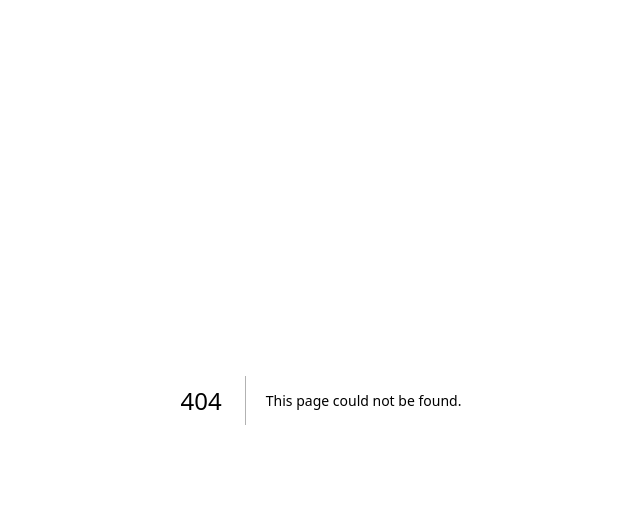
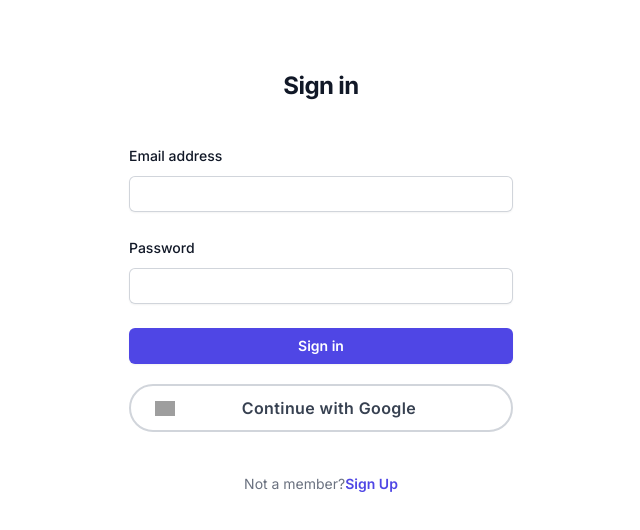
Before and after one commit to Ajeet-coder/Next13-POC, a Next.js app: page /login in a window 1280 px wide. Before the commit this address had no page. Shown: the top 530 px of the page, without its empty margins (319-959 px from the left). Built offline with nearby package versions, Linux system fonts and the light colour scheme; grey boxes are pictures that could not be loaded.

Commit message:
login page added

```diff
--- a/package.json
+++ b/package.json
@@ -13,10 +13,12 @@
     "@types/react": "18.2.8",
     "@types/react-dom": "18.2.4",
     "autoprefixer": "10.4.14",
+    "axios": "^1.4.0",
     "eslint": "8.42.0",
     "eslint-config-next": "13.4.4",
     "lodash": "^4.17.21",
     "next": "13.4.4",
+    "next-auth": "^4.22.1",
     "postcss": "8.4.24",
     "react": "18.2.0",
     "react-dom": "18.2.0",
--- /dev/null
+++ b/src/app/(auth)/login/page.tsx
@@ -0,0 +1,5 @@
+import { LoginForm } from "@/app/components/LoginForm";
+
+export default function Login() {
+  return <LoginForm />;
+}
--- /dev/null
+++ b/src/app/api/auth/[...nextauth]/route.ts
@@ -0,0 +1,61 @@
+import axios from "@/app/lib/axios";
+import type { NextAuthOptions } from "next-auth";
+import nextAuth from "next-auth";
+import CredentialsProvider from "next-auth/providers/credentials";
+import GoogleProvider from "next-auth/providers/google";
+
+export const authOptions: NextAuthOptions = {
+  pages: {
+    signIn: "/login",
+  },
+  session: {
+    strategy: "jwt",
+    maxAge: 60,
+  },
+  providers: [
+    GoogleProvider({
+      clientId: process.env.GOOGLE_CLIENT_ID as string,
+      clientSecret: process.env.GOOGLE_CLIENT_SECRET as string,
+      authorization: {
+        params: {
+          prompt: "consent",
+          access_type: "offline",
+          response_type: "code",
+        },
+      },
+    }),
+    CredentialsProvider({
+      name: "Sign in",
+      credentials: {
+        email: {
+          label: "Email",
+          type: "email",
+        },
+        password: { label: "Password", type: "password" },
+      },
+      async authorize(credentials) {
+        const res = await axios.post("auth/login", {
+          email: credentials?.email,
+          password: credentials?.password,
+        });
+        const user = res.data;
+        if (user) {
+          return user;
+        } else {
+          return null;
+        }
+      },
+    }),
+  ],
+  callbacks: {
+    async jwt({ token, user }) {
+      return { ...token, ...user };
+    },
+    async session({ session, token, user }) {
+      session.user = token;
+      return session;
+    },
+  },
+};
+const handler = nextAuth(authOptions);
+export { handler as GET, handler as POST };
--- /dev/null
+++ b/src/app/components/LoginForm.tsx
@@ -0,0 +1,133 @@
+"use client";
+import { signIn } from "next-auth/react";
+import Image from "next/image";
+import Link from "next/link";
+import { useRouter, useSearchParams } from "next/navigation";
+import React, { useState } from "react";
+
+export const LoginForm = () => {
+  const router = useRouter();
+  const [email, setEmail] = useState("");
+  const [password, setPassword] = useState("");
+  const searchParams = useSearchParams();
+  const callbackUrl = searchParams.get("callbackUrl") || "/";
+  const credentialSubmitHandler = async (e: any) => {
+    e.preventDefault();
+    const res = await signIn("credentials", {
+      redirect: false,
+      email,
+      password,
+      callbackUrl,
+    });
+    console.log(res);
+    if (!res?.error) {
+      router.push(callbackUrl);
+    } else {
+      alert("invalid email or password");
+    }
+  };
+
+  const googleSignInHandler = async () => {
+    const res = await signIn("google", {
+      redirect: false,
+      callbackUrl,
+    });
+  };
+
+  return (
+    <div className="flex min-h-full flex-col justify-center px-6 py-12 lg:px-8">
+      <div className="sm:mx-auto sm:w-full sm:max-w-sm">
+        <h2 className="mt-5 text-center text-2xl font-bold leading-9 tracking-tight text-gray-900">
+          Sign in
+        </h2>
+      </div>
+
+      <div className="mt-10 sm:mx-auto sm:w-full sm:max-w-sm">
+        <form className="space-y-6" onSubmit={credentialSubmitHandler}>
+          <div>
+            <label
+              htmlFor="email"
+              className="block text-sm font-medium leading-6 text-gray-900"
+            >
+              Email address
+            </label>
+            <div className="mt-2">
+              <input
+                id="email"
+                name="email"
+                type="email"
+                autoComplete="email"
+                value={email}
+                onChange={(e) => setEmail(e.target.value)}
+                required
+                className="block w-full rounded-md border-0 py-1.5 text-gray-900 shadow-sm ring-1 ring-inset ring-gray-300 placeholder:text-gray-400 focus:ring-2 focus:ring-inset focus:ring-indigo-600 sm:text-sm sm:leading-6"
+              />
+            </div>
+          </div>
+
+          <div>
+            <div className="flex items-center justify-between">
+              <label
+                htmlFor="password"
+                className="block text-sm font-medium leading-6 text-gray-900"
+              >
+                Password
+              </label>
+            </div>
+            <div className="mt-2">
+              <input
+                id="password"
+                name="password"
+                type="password"
+                autoComplete="current-password"
+                value={password}
+                onChange={(e) => setPassword(e.target.value)}
+                required
+                className="block w-full rounded-md border-0 py-1.5 text-gray-900 shadow-sm ring-1 ring-inset ring-gray-300 placeholder:text-gray-400 focus:ring-2 focus:ring-inset focus:ring-indigo-600 sm:text-sm sm:leading-6"
+              />
+            </div>
+          </div>
+
+          <div>
+            <button
+              type="submit"
+              className="flex w-full justify-center rounded-md bg-indigo-600 px-3 py-1.5 text-sm font-semibold leading-6 text-white shadow-sm hover:bg-indigo-500 focus-visible:outline focus-visible:outline-2 focus-visible:outline-offset-2 focus-visible:outline-indigo-600"
+            >
+              Sign in
+            </button>
+          </div>
+        </form>
+        <div className="mt-5 grid space-y-4">
+          <button
+            className="group h-12 px-6 border-2 border-gray-300 rounded-full transition duration-300
+ hover:border-blue-400 focus:bg-blue-50 active:bg-blue-100"
+            onClick={googleSignInHandler}
+          >
+            <div className="relative flex items-center space-x-4 justify-center">
+              <Image
+                src="https://tailus.io/sources/blocks/social/preview/images/google.svg"
+                className="absolute left-0 w-5"
+                alt="google logo"
+                width="5"
+                height="5"
+              />
+              <span className="block w-max font-semibold tracking-wide text-gray-700 text-sm transition duration-300 group-hover:text-blue-600 sm:text-base">
+                Continue with Google
+              </span>
+            </div>
+          </button>
+        </div>
+
+        <p className="mt-10 text-center text-sm text-gray-500">
+          Not a member?
+          <Link
+            href="/signUp"
+            className="font-semibold leading-6 text-indigo-600 hover:text-indigo-500"
+          >
+            Sign Up
+          </Link>
+        </p>
+      </div>
+    </div>
+  );
+};
--- a/src/app/layout.tsx
+++ b/src/app/layout.tsx
@@ -1,22 +1,25 @@
-import './globals.css'
-import { Inter } from 'next/font/google'
+import "./globals.css";
+import { Inter } from "next/font/google";
+import { NextAuthProvider } from "./providers";
 //
 
-const inter = Inter({ subsets: ['latin'] })
+const inter = Inter({ subsets: ["latin"] });
 
 export const metadata = {
-  title: 'Create Next App',
-  description: 'Generated by create next app',
-}
+  title: "Create Next App",
+  description: "Generated by create next app",
+};
 
 export default function RootLayout({
   children,
 }: {
-  children: React.ReactNode
+  children: React.ReactNode;
 }) {
   return (
     <html lang="en">
-      <body className={inter.className}>{children}</body>
+      <body className={inter.className}>
+        <NextAuthProvider>{children}</NextAuthProvider>
+      </body>
     </html>
-  )
+  );
 }
--- /dev/null
+++ b/src/app/lib/axios.ts
@@ -0,0 +1,10 @@
+import axios from "axios";
+
+const BASE_URL = process.env.AUTH_BASE_URL;
+
+export default axios.create({
+  baseURL: BASE_URL,
+  headers: {
+    "Content-Type": "application/json",
+  },
+});
--- /dev/null
+++ b/src/app/providers.tsx
@@ -0,0 +1,11 @@
+"use client";
+
+import { SessionProvider } from "next-auth/react";
+
+type Props = {
+  children?: React.ReactNode;
+};
+
+export const NextAuthProvider = ({ children }: Props) => {
+  return <SessionProvider>{children}</SessionProvider>;
+};
```
Also changed, not shown: 1 other file (tests, documents, lock files or other folders).
